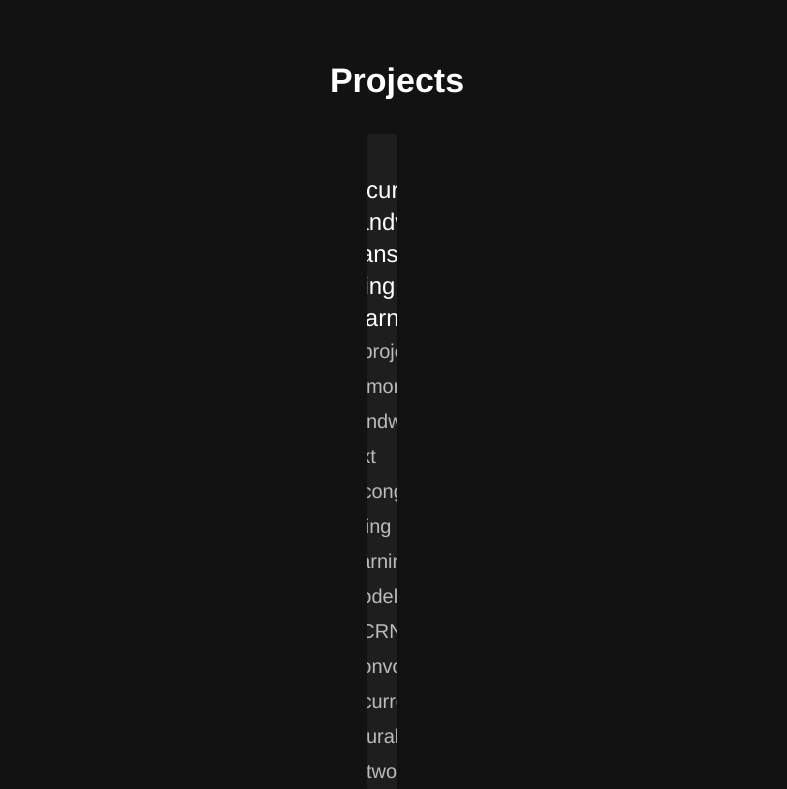
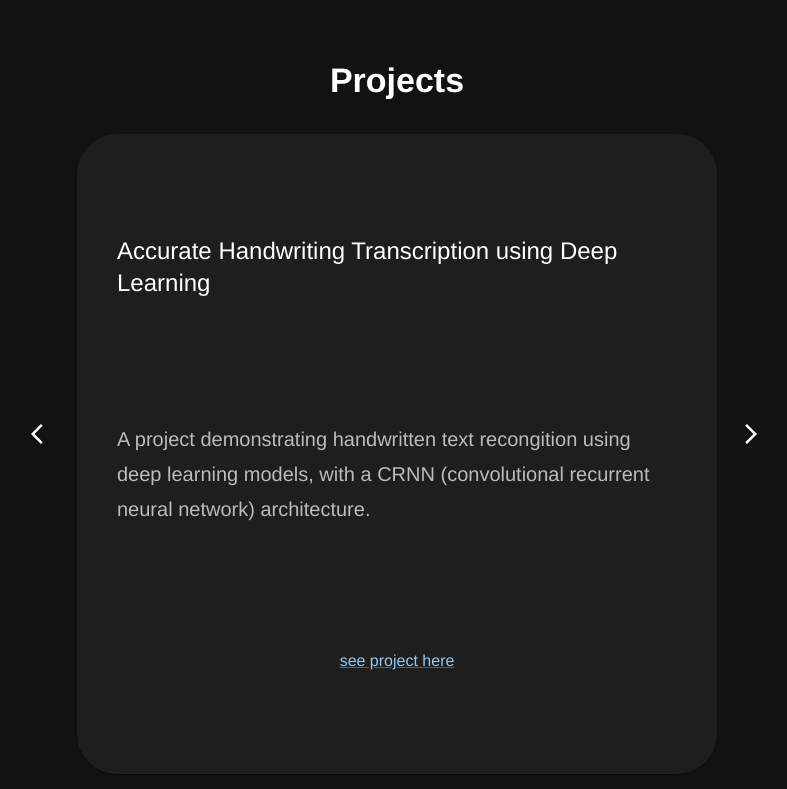
Before and after one commit to jnordhagen/jnordhagen.github.io, a React (Create React App) app: page / in a window 1280 px wide. Shown: the part 420-1209 px from the top of the page, without its empty margins (243-1030 px from the left). Built offline with nearby package versions, Linux system fonts and the light colour scheme.

Commit message:
changed project slideshow to use carousel

```diff
--- a/src/components/projectCard/ProjectCard.tsx
+++ b/src/components/projectCard/ProjectCard.tsx
@@ -8,8 +8,9 @@ const ProjectCard = ({ projectTitle, projectDesc, projectUrl }) => {
   return (
     <Card
       sx={{
-        height: "100%",
-        width: "50%",
+        height: "80vh",
+        width: "50vw",
+        borderRadius: 10
       }}
     >
       <Box
--- a/src/components/projectSlideshow/ProjectSlideshow.tsx
+++ b/src/components/projectSlideshow/ProjectSlideshow.tsx
@@ -1,10 +1,11 @@
 import React from "react";
-import { IconButton, Stack, Typography } from "@mui/material";
+import { IconButton, Box, Stack } from "@mui/material";
 import ArrowForwardIosIcon from "@mui/icons-material/ArrowForwardIos";
 import ArrowBackIosIcon from "@mui/icons-material/ArrowBackIos"
 import Carousel from 'react-material-ui-carousel'
 
 import ProjectCard from "../projectCard/ProjectCard";
+import theme from "../../theme"
 
 interface Project {
   title: string;
@@ -45,17 +46,35 @@ const ProjectSlideshow = () => {
   ];
 
   return (
-    <Carousel>
+    <Box paddingBottom={15}>
+      <Carousel
+        sx={{height: "80vh", width: "60vw", overflowY: 'visible', overflowX: 'clip'}}
+        NextIcon={<ArrowForwardIosIcon/>}
+        PrevIcon={<ArrowBackIosIcon/>}
+        swipe={false}
+        navButtonsAlwaysVisible={true}
+        animation={"slide"}
+        duration={700}
+        fullHeightHover={false}
+        navButtonsProps={{
+          style: {
+            backgroundColor: theme.palette.background.default,
+          }
+        }}
+      >
         {
           projects.map( (project: Project, i: number) =>
+            <Stack key={i} direction="row" sx={{height: "100%", width: "100%", justifyContent: "center"}}>
               <ProjectCard
                 projectTitle={project.title}
                 projectDesc={project.description}
                 projectUrl={project.link}
               />
+            </Stack>
           )
         }
       </Carousel>
+    </Box>
   )
 };
 
```
Lines whose indentation alone changed are shown as unchanged.
